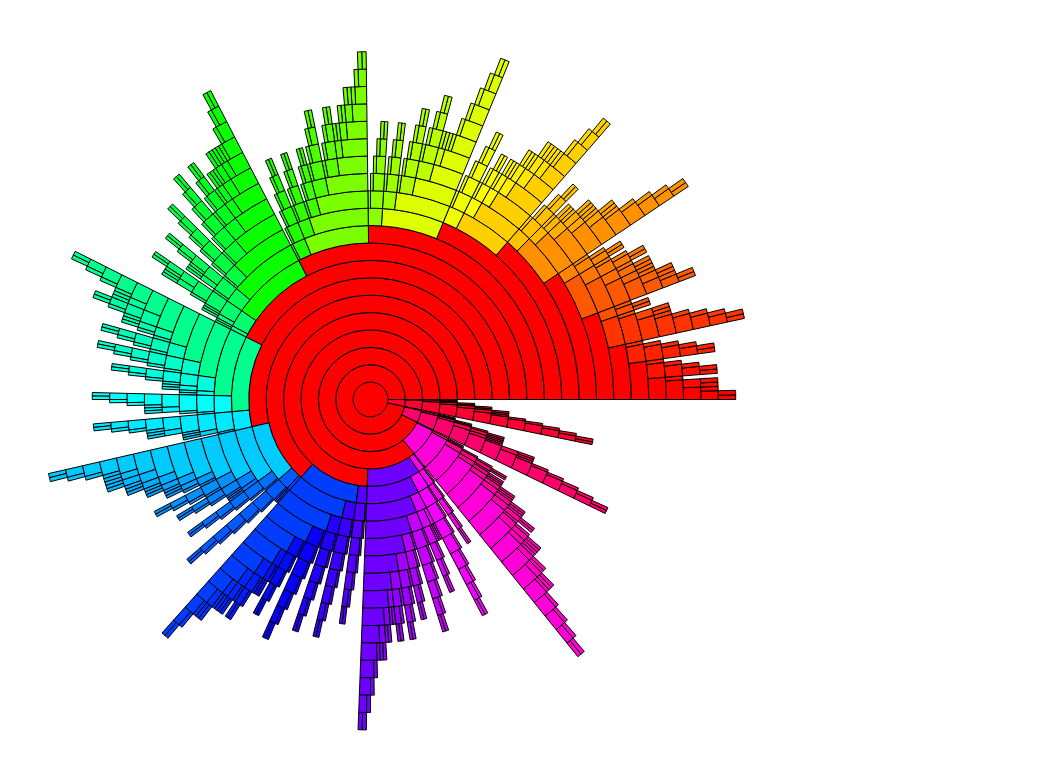
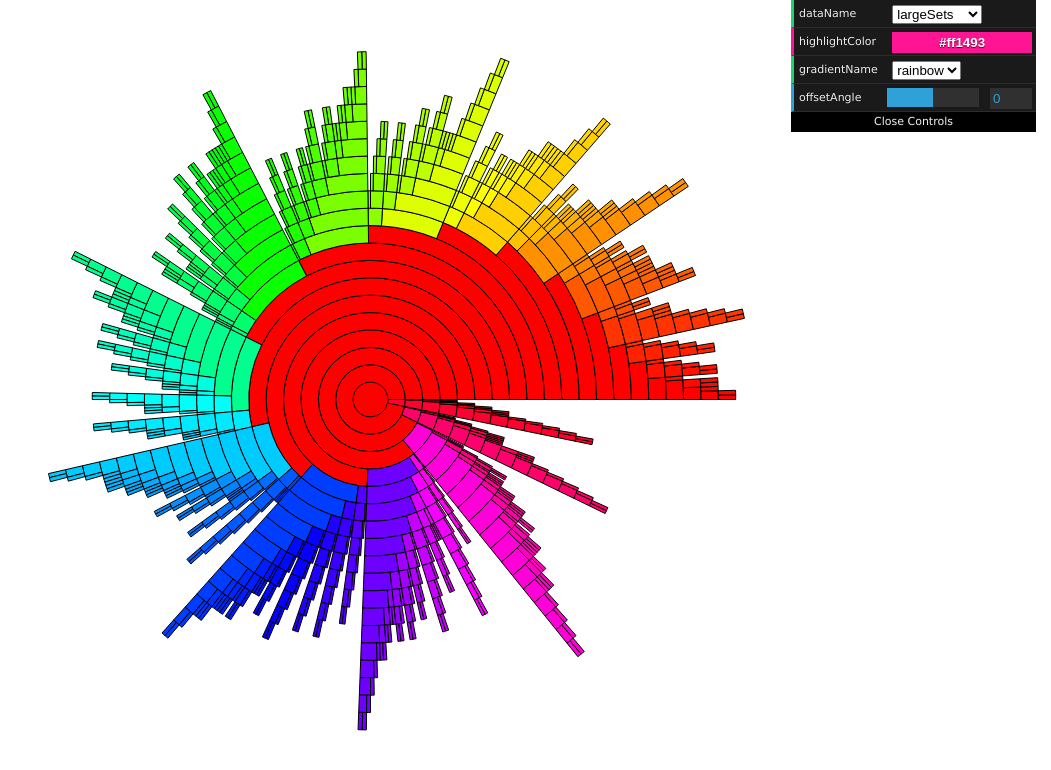
Before and after one commit to joemccourt/starburst, a website with bundled scripts: page example/example.html in a window 1280 px wide. Shown: the whole page, without its empty margins (229-1280 px from the left). Built offline with nearby package versions, Linux system fonts and the light colour scheme.

Commit message:
Expose a number of options with dat gui

```diff
--- a/example/example.js
+++ b/example/example.js
@@ -1,17 +1,38 @@
-const setsGen = require('./setsGen');
-// const flare = require('./flare');
 const Starburst = require('../src/Starburst');
 
-let sv;
+const setsGen = require('./setsGen');
 
-let nodeMove = (x, y) => {
-    let n = sv.arcAt(x, y, false);
+let sb;
+
+const getURLDataName = (name, defaultName) => {
+    let paramsString = window.location.search;
+    let searchParams = new URLSearchParams(paramsString);
+    return searchParams.get(name) || defaultName;
+};
+
+function ExampleSB() {
+    const defaultSet = 'largeSets';
+    this.highlightColor = '#ff1493';
+    this.gradientName = 'rainbow';
+    this.offsetAngle = 0;
+    this.dataName = getURLDataName('data', defaultSet);
+    if (!setsGen[this.dataName]) {
+        this.dataName = defaultSet;
+    }
+    sb.setData(setsGen[this.dataName]);
+    sb.render();
+}
+
+ExampleSB.prototype.nodeMove = (x, y) => {
+    this.nodeHover = sb.arcAt(x, y, false);
     let tip = document.getElementById('tip');
-    if (n) {
-        tip.innerHTML = Starburst.nodeToString(n.value || n.name); // hack for name
+    if (this.nodeHover) {
+        // hack for name
+        tip.innerHTML = Starburst
+            .nodeToString(this.nodeHover.value || this.nodeHover.name);
         tip.style.setProperty('top', `${y + 20}px`);
         tip.style.setProperty('left', `${x + 5}px`);
-        sv.nodeHover(n);
+        sb.nodeHover(this.nodeHover);
     } else {
         tip.innerHTML = '';
     }
@@ -24,13 +45,42 @@ window.onload = () => {
     canvas.style.setProperty('position', 'absolute');
     canvasH.style.setProperty('position', 'absolute');
 
-    sv = new Starburst(canvas, canvasH, canvas.width, canvas.height);
-    // sv.setColorFunction(() => 'rgb(255, 0, 0)');
-    sv.setData(setsGen.largeSets);
-    // sv.setData(setsGen.smallSets);
-    // sv.setData(setsGen.lynx);
-    // sv.setData(setsGen.constitution);
-    sv.render();
+    sb = new Starburst(canvas, canvasH, canvas.width, canvas.height);
+    let example = new ExampleSB();
+
+    // dat gui controls for demos
+    let gui = new window.dat.GUI();
+
+    // data set selections
+    gui.add(example, 'dataName', ['smallSets', 'largeSets', 'xLargeSets', 'lynx', 'constitution', 'flare'])
+        .onChange((value) => {
+            sb.setData(setsGen[value]);
+            sb.render();
+        });
+
+    // highlight color
+    // todo add opacity control
+    gui.addColor(example, 'highlightColor')
+        .onChange((value) => {
+            sb.highlightColor = value;
+            sb.nodeHover(this.nodeHover);
+        });
+
+    // gradient selections
+    gui.add(example, 'gradientName', ['rainbow', 'warm', 'cool'])
+        .onChange((value) => {
+            sb.gradientName = value;
+            sb.render();
+        });
+
+    // offsetAngle
+    gui.add(example, 'offsetAngle', -Math.PI, Math.PI)
+        .onChange((value) => {
+            sb.offsetAngle = value;
+            sb.render();
+        });
+
+    // sb.setColorFunction(() => 'rgb(255, 0, 0)');
 
     let tip = document.getElementById('tip');
     tip.style.setProperty('position', 'absolute');
@@ -40,7 +90,7 @@ window.onload = () => {
         e = e || window.event;
         let x = e.pageX;
         let y = e.pageY;
-        nodeMove(x, y);
+        example.nodeMove(x, y);
     };
 
     document.onclick = (e) => {
@@ -48,7 +98,7 @@ window.onload = () => {
         let x = e.pageX;
         let y = e.pageY;
 
-        let n = sv.arcAt(x, y, true);
-        sv.nodeClick(n);
+        let n = sb.arcAt(x, y, true);
+        sb.nodeClick(n);
     };
 };
--- /dev/null
+++ b/example/flare.js
@@ -0,0 +1,396 @@
+/* eslint-disable */
+
+let flare = {
+ name: 'flare',
+ children: [
+  {
+   name: 'analytics',
+   children: [
+    {
+     name: 'cluster',
+     children: [
+      {name: 'AgglomerativeCluster', weight: 3938},
+      {name: 'CommunityStructure', weight: 3812},
+      {name: 'HierarchicalCluster', weight: 6714},
+      {name: 'MergeEdge', weight: 743}
+     ]
+    },
+    {
+     name: 'graph',
+     children: [
+      {name: 'BetweennessCentrality', weight: 3534},
+      {name: 'LinkDistance', weight: 5731},
+      {name: 'MaxFlowMinCut', weight: 7840},
+      {name: 'ShortestPaths', weight: 5914},
+      {name: 'SpanningTree', weight: 3416}
+     ]
+    },
+    {
+     name: 'optimization',
+     children: [
+      {name: 'AspectRatioBanker', weight: 7074}
+     ]
+    }
+   ]
+  },
+  {
+   name: 'animate',
+   children: [
+    {name: 'Easing', weight: 17010},
+    {name: 'FunctionSequence', weight: 5842},
+    {
+     name: 'interpolate',
+     children: [
+      {name: 'ArrayInterpolator', weight: 1983},
+      {name: 'ColorInterpolator', weight: 2047},
+      {name: 'DateInterpolator', weight: 1375},
+      {name: 'Interpolator', weight: 8746},
+      {name: 'MatrixInterpolator', weight: 2202},
+      {name: 'NumberInterpolator', weight: 1382},
+      {name: 'ObjectInterpolator', weight: 1629},
+      {name: 'PointInterpolator', weight: 1675},
+      {name: 'RectangleInterpolator', weight: 2042}
+     ]
+    },
+    {name: 'ISchedulable', weight: 1041},
+    {name: 'Parallel', weight: 5176},
+    {name: 'Pause', weight: 449},
+    {name: 'Scheduler', weight: 5593},
+    {name: 'Sequence', weight: 5534},
+    {name: 'Transition', weight: 9201},
+    {name: 'Transitioner', weight: 19975},
+    {name: 'TransitionEvent', weight: 1116},
+    {name: 'Tween', weight: 6006}
+   ]
+  },
+  {
+   name: 'data',
+   children: [
+    {
+     name: 'converters',
+     children: [
+      {name: 'Converters', weight: 721},
+      {name: 'DelimitedTextConverter', weight: 4294},
+      {name: 'GraphMLConverter', weight: 9800},
+      {name: 'IDataConverter', weight: 1314},
+      {name: 'JSONConverter', weight: 2220}
+     ]
+    },
+    {name: 'DataField', weight: 1759},
+    {name: 'DataSchema', weight: 2165},
+    {name: 'DataSet', weight: 586},
+    {name: 'DataSource', weight: 3331},
+    {name: 'DataTable', weight: 772},
+    {name: 'DataUtil', weight: 3322}
+   ]
+  },
+  {
+   name: 'display',
+   children: [
+    {name: 'DirtySprite', weight: 8833},
+    {name: 'LineSprite', weight: 1732},
+    {name: 'RectSprite', weight: 3623},
+    {name: 'TextSprite', weight: 10066}
+   ]
+  },
+  {
+   name: 'flex',
+   children: [
+    {name: 'FlareVis', weight: 4116}
+   ]
+  },
+  {
+   name: 'physics',
+   children: [
+    {name: 'DragForce', weight: 1082},
+    {name: 'GravityForce', weight: 1336},
+    {name: 'IForce', weight: 319},
+    {name: 'NBodyForce', weight: 10498},
+    {name: 'Particle', weight: 2822},
+    {name: 'Simulation', weight: 9983},
+    {name: 'Spring', weight: 2213},
+    {name: 'SpringForce', weight: 1681}
+   ]
+  },
+  {
+   name: 'query',
+   children: [
+    {name: 'AggregateExpression', weight: 1616},
+    {name: 'And', weight: 1027},
+    {name: 'Arithmetic', weight: 3891},
+    {name: 'Average', weight: 891},
+    {name: 'BinaryExpression', weight: 2893},
+    {name: 'Comparison', weight: 5103},
+    {name: 'CompositeExpression', weight: 3677},
+    {name: 'Count', weight: 781},
+    {name: 'DateUtil', weight: 4141},
+    {name: 'Distinct', weight: 933},
+    {name: 'Expression', weight: 5130},
+    {name: 'ExpressionIterator', weight: 3617},
+    {name: 'Fn', weight: 3240},
+    {name: 'If', weight: 2732},
+    {name: 'IsA', weight: 2039},
+    {name: 'Literal', weight: 1214},
+    {name: 'Match', weight: 3748},
+    {name: 'Maximum', weight: 843},
+    {
+     name: 'methods',
+     children: [
+      {name: 'add', weight: 593},
+      {name: 'and', weight: 330},
+      {name: 'average', weight: 287},
+      {name: 'count', weight: 277},
+      {name: 'distinct', weight: 292},
+      {name: 'div', weight: 595},
+      {name: 'eq', weight: 594},
+      {name: 'fn', weight: 460},
+      {name: 'gt', weight: 603},
+      {name: 'gte', weight: 625},
+      {name: 'iff', weight: 748},
+      {name: 'isa', weight: 461},
+      {name: 'lt', weight: 597},
+      {name: 'lte', weight: 619},
+      {name: 'max', weight: 283},
+      {name: 'min', weight: 283},
+      {name: 'mod', weight: 591},
+      {name: 'mul', weight: 603},
+      {name: 'neq', weight: 599},
+      {name: 'not', weight: 386},
+      {name: 'or', weight: 323},
+      {name: 'orderby', weight: 307},
+      {name: 'range', weight: 772},
+      {name: 'select', weight: 296},
+      {name: 'stddev', weight: 363},
+      {name: 'sub', weight: 600},
+      {name: 'sum', weight: 280},
+      {name: 'update', weight: 307},
+      {name: 'variance', weight: 335},
+      {name: 'where', weight: 299},
+      {name: 'xor', weight: 354},
+      {name: '_', weight: 264}
+     ]
+    },
+    {name: 'Minimum', weight: 843},
+    {name: 'Not', weight: 1554},
+    {name: 'Or', weight: 970},
+    {name: 'Query', weight: 13896},
+    {name: 'Range', weight: 1594},
+    {name: 'StringUtil', weight: 4130},
+    {name: 'Sum', weight: 791},
+    {name: 'Variable', weight: 1124},
+    {name: 'Variance', weight: 1876},
+    {name: 'Xor', weight: 1101}
+   ]
+  },
+  {
+   name: 'scale',
+   children: [
+    {name: 'IScaleMap', weight: 2105},
+    {name: 'LinearScale', weight: 1316},
+    {name: 'LogScale', weight: 3151},
+    {name: 'OrdinalScale', weight: 3770},
+    {name: 'QuantileScale', weight: 2435},
+    {name: 'QuantitativeScale', weight: 4839},
+    {name: 'RootScale', weight: 1756},
+    {name: 'Scale', weight: 4268},
+    {name: 'ScaleType', weight: 1821},
+    {name: 'TimeScale', weight: 5833}
+   ]
+  },
+  {
+   name: 'util',
+   children: [
+    {name: 'Arrays', weight: 8258},
+    {name: 'Colors', weight: 10001},
+    {name: 'Dates', weight: 8217},
+    {name: 'Displays', weight: 12555},
+    {name: 'Filter', weight: 2324},
+    {name: 'Geometry', weight: 10993},
+    {
+     name: 'heap',
+     children: [
+      {name: 'FibonacciHeap', weight: 9354},
+      {name: 'HeapNode', weight: 1233}
+     ]
+    },
+    {name: 'IEvaluable', weight: 335},
+    {name: 'IPredicate', weight: 383},
+    {name: 'IValueProxy', weight: 874},
+    {
+     name: 'math',
+     children: [
+      {name: 'DenseMatrix', weight: 3165},
+      {name: 'IMatrix', weight: 2815},
+      {name: 'SparseMatrix', weight: 3366}
+     ]
+    },
+    {name: 'Maths', weight: 17705},
+    {name: 'Orientation', weight: 1486},
+    {
+     name: 'palette',
+     children: [
+      {name: 'ColorPalette', weight: 6367},
+      {name: 'Palette', weight: 1229},
+      {name: 'ShapePalette', weight: 2059},
+      {name: 'SizePalette', weight: 2291}
+     ]
+    },
+    {name: 'Property', weight: 5559},
+    {name: 'Shapes', weight: 19118},
+    {name: 'Sort', weight: 6887},
+    {name: 'Stats', weight: 6557},
+    {name: 'Strings', weight: 22026}
+   ]
+  },
+  {
+   name: 'vis',
+   children: [
+    {
+     name: 'axis',
+     children: [
+      {name: 'Axes', weight: 1302},
+      {name: 'Axis', weight: 24593},
+      {name: 'AxisGridLine', weight: 652},
+      {name: 'AxisLabel', weight: 636},
+      {name: 'CartesianAxes', weight: 6703}
+     ]
+    },
+    {
+     name: 'controls',
+     children: [
+      {name: 'AnchorControl', weight: 2138},
+      {name: 'ClickControl', weight: 3824},
+      {name: 'Control', weight: 1353},
+      {name: 'ControlList', weight: 4665},
+      {name: 'DragControl', weight: 2649},
+      {name: 'ExpandControl', weight: 2832},
+      {name: 'HoverControl', weight: 4896},
+      {name: 'IControl', weight: 763},
+      {name: 'PanZoomControl', weight: 5222},
+      {name: 'SelectionControl', weight: 7862},
+      {name: 'TooltipControl', weight: 8435}
+     ]
+    },
+    {
+     name: 'data',
+     children: [
+      {name: 'Data', weight: 20544},
+      {name: 'DataList', weight: 19788},
+      {name: 'DataSprite', weight: 10349},
+      {name: 'EdgeSprite', weight: 3301},
+      {name: 'NodeSprite', weight: 19382},
+      {
+       name: 'render',
+       children: [
+        {name: 'ArrowType', weight: 698},
+        {name: 'EdgeRenderer', weight: 5569},
+        {name: 'IRenderer', weight: 353},
+        {name: 'ShapeRenderer', weight: 2247}
+       ]
+      },
+      {name: 'ScaleBinding', weight: 11275},
+      {name: 'Tree', weight: 7147},
+      {name: 'TreeBuilder', weight: 9930}
+     ]
+    },
+    {
+     name: 'events',
+     children: [
+      {name: 'DataEvent', weight: 2313},
+      {name: 'SelectionEvent', weight: 1880},
+      {name: 'TooltipEvent', weight: 1701},
+      {name: 'VisualizationEvent', weight: 1117}
+     ]
+    },
+    {
+     name: 'legend',
+     children: [
+      {name: 'Legend', weight: 20859},
+      {name: 'LegendItem', weight: 4614},
+      {name: 'LegendRange', weight: 10530}
+     ]
+    },
+    {
+     name: 'operator',
+     children: [
+      {
+       name: 'distortion',
+       children: [
+        {name: 'BifocalDistortion', weight: 4461},
+        {name: 'Distortion', weight: 6314},
+        {name: 'FisheyeDistortion', weight: 3444}
+       ]
+      },
+      {
+       name: 'encoder',
+       children: [
+        {name: 'ColorEncoder', weight: 3179},
+        {name: 'Encoder', weight: 4060},
+        {name: 'PropertyEncoder', weight: 4138},
+        {name: 'ShapeEncoder', weight: 1690},
+        {name: 'SizeEncoder', weight: 1830}
+       ]
+      },
+      {
+       name: 'filter',
+       children: [
+        {name: 'FisheyeTreeFilter', weight: 5219},
+        {name: 'GraphDistanceFilter', weight: 3165},
+        {name: 'VisibilityFilter', weight: 3509}
+       ]
+      },
+      {name: 'IOperator', weight: 1286},
+      {
+       name: 'label',
+       children: [
+        {name: 'Labeler', weight: 9956},
+        {name: 'RadialLabeler', weight: 3899},
+        {name: 'StackedAreaLabeler', weight: 3202}
+       ]
+      },
+      {
+       name: 'layout',
+       children: [
+        {name: 'AxisLayout', weight: 6725},
+        {name: 'BundledEdgeRouter', weight: 3727},
+        {name: 'CircleLayout', weight: 9317},
+        {name: 'CirclePackingLayout', weight: 12003},
+        {name: 'DendrogramLayout', weight: 4853},
+        {name: 'ForceDirectedLayout', weight: 8411},
+        {name: 'IcicleTreeLayout', weight: 4864},
+        {name: 'IndentedTreeLayout', weight: 3174},
+        {name: 'Layout', weight: 7881},
+        {name: 'NodeLinkTreeLayout', weight: 12870},
+        {name: 'PieLayout', weight: 2728},
+        {name: 'RadialTreeLayout', weight: 12348},
+        {name: 'RandomLayout', weight: 870},
+        {name: 'StackedAreaLayout', weight: 9121},
+        {name: 'TreeMapLayout', weight: 9191}
+       ]
+      },
+      {name: 'Operator', weight: 2490},
+      {name: 'OperatorList', weight: 5248},
+      {name: 'OperatorSequence', weight: 4190},
+      {name: 'OperatorSwitch', weight: 2581},
+      {name: 'SortOperator', weight: 2023}
+     ]
+    },
+    {name: 'Visualization', weight: 16540}
+   ]
+  }
+ ]
+};
+
+function fillWeight(node) {
+    let w = 0;
+    for (let i = 0; node.children && i < node.children.length; i++) {
+        let c = node.children[i];
+        w += fillWeight(c);
+    }
+    node.weight = node.weight || w;
+    return node.weight || 0;
+}
+
+fillWeight(flare);
+
+module.exports = flare;
--- a/example/setsGen.js
+++ b/example/setsGen.js
@@ -1,5 +1,7 @@
 const LYNX = require('./lynxText');
 const constitution = require('./constitution');
+const flare = require('./flare');
+
 // const SIMPLE_SET = [['A'], ['B'], ['C'], ['D']];
 
 // dumb seedable RNG
@@ -52,4 +54,5 @@ module.exports = {
     smallSets: letterGen(100, 100),
     largeSets: letterGen(500, 500),
     xlargeSets: letterGen(10000, 150),
+    flare,
 };
--- a/src/Starburst.js
+++ b/src/Starburst.js
@@ -44,16 +44,27 @@ function getColorFromLinearGradient(gradient, position) {
     return colorBlend(colorA, colorB, alpha);
 }
 
-// const WARM_GRADIENT = [
-//     {
-//         color: 'ff4e50',
-//         position: 0,
-//     },
-//     {
-//         color: 'f9d423',
-//         position: 1,
-//     },
-// ];
+const COOL_GRADIENT = [
+    {
+        color: '1058e0',
+        position: 0,
+    },
+    {
+        color: 'd8e5fc',
+        position: 1,
+    },
+];
+
+const WARM_GRADIENT = [
+    {
+        color: 'e09810',
+        position: 0,
+    },
+    {
+        color: 'fcefd8',
+        position: 1,
+    },
+];
 
 const RAINBOW_GRADIENT = [
     {
@@ -85,6 +96,13 @@ const RAINBOW_GRADIENT = [
         position: 1,
     },
 ];
+
+const gradient = {
+    rainbow: RAINBOW_GRADIENT,
+    warm: WARM_GRADIENT,
+    cool: COOL_GRADIENT,
+};
+
 // *** end of color utils *** //
 
 class Starburst {
@@ -97,7 +115,9 @@ class Starburst {
         this._canvasH = canvasH;
         this._lastPxRatio = 1;
         this.setSize(w, h);
-        this.highlightColor = 'yellow';
+        this.highlightColor = '#ff1493';
+        this.gradientName = 'rainbow';
+        this.offsetAngle = 0;
 
         // Create loop to rerender canvas on page scale change
         let watchCanvasScale = () => {
@@ -155,10 +175,10 @@ class Starburst {
         return array.join(joinChar);
     }
 
-    static genColor(node) {
+    genColorDefault(node) {
         let weight = node._normalizedStart;
         // let weight = node._weightStart / (node.p ? node.p.weight : 1);
-        let color = getColorFromLinearGradient(RAINBOW_GRADIENT, weight);
+        let color = getColorFromLinearGradient(gradient[this.gradientName], weight);
         return `rgb(${Math.floor(color.r * 255)},${Math.floor(color.g * 255)},${Math.floor(color.b * 255)})`;
     }
 
@@ -174,7 +194,7 @@ class Starburst {
         let dr = Math.sqrt(dx * dx + dy * dy);
         let depth = Math.floor(dr / r) - q[0]._depth;
 
-        let angle = Math.atan2(-dy, dx);
+        let angle = (Math.atan2(-dy, dx) + this.offsetAngle) % (2 * Math.PI);
         let fraction = angle / (Math.PI * 2);
         if (fraction < 0) {
             fraction += 1;
@@ -306,8 +326,8 @@ class Starburst {
         let depth = node._depth;
         let fractionStart = node._normalizedStart;
         let fractionWidth = node._normalizedWidth;
-        let colorFn = this.genColor || Starburst.genColor;
-        let color = colorFn(node);
+        let colorFn = this.genColor || (() => {});
+        let color = colorFn(node) || this.genColorDefault(node);
 
         if (isHighlight) {
             color = this.highlightColor;
@@ -318,8 +338,12 @@ class Starburst {
         this._arcRadius = r;
         let r1 = r * depth;
         let r2 = r1 + r;
-        let startAngle = (1 - fractionStart) * Math.PI * 2;
-        let endAngle = (startAngle - fractionWidth * Math.PI * 2) % (2 * Math.PI);
+        let startAngle = (1 - fractionStart) * Math.PI * 2 + this.offsetAngle;
+        let endAngle = startAngle - fractionWidth * Math.PI * 2;
+
+        startAngle %= 2 * Math.PI;
+        endAngle %= 2 * Math.PI;
+
         if (fractionWidth === 1) {
             startAngle = 0;
             endAngle = 2 * Math.PI;
```
Also changed, not shown: example/example.html (+1 -0 lines), example/dat.gui.min.js (added).
